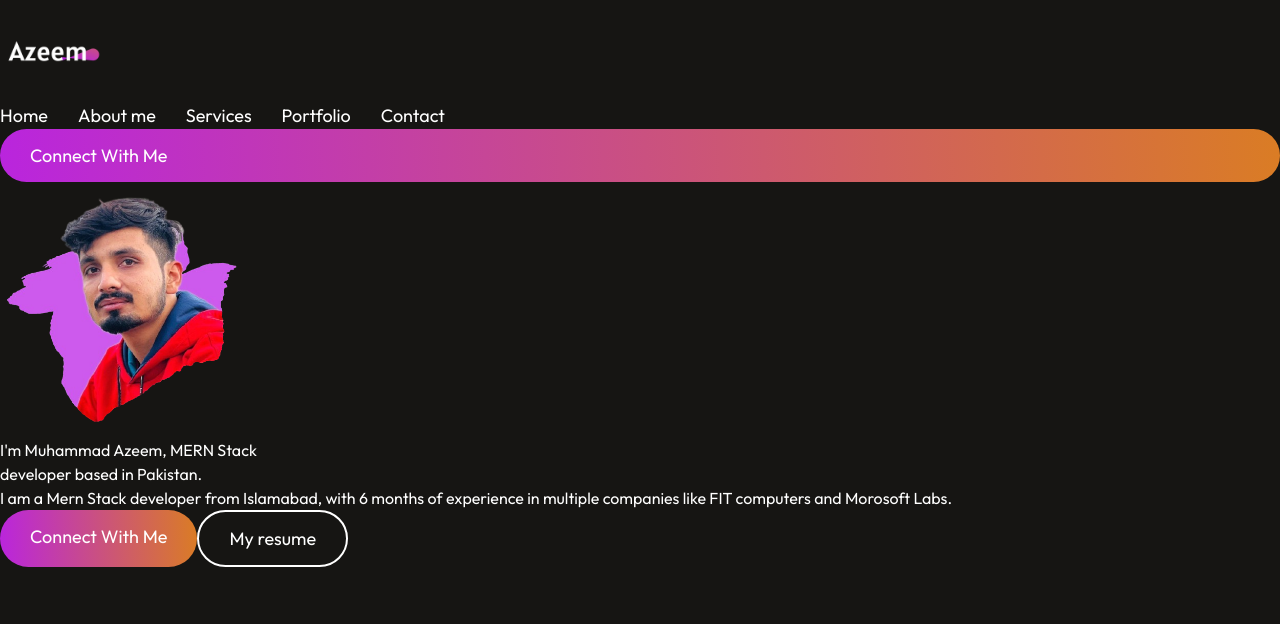
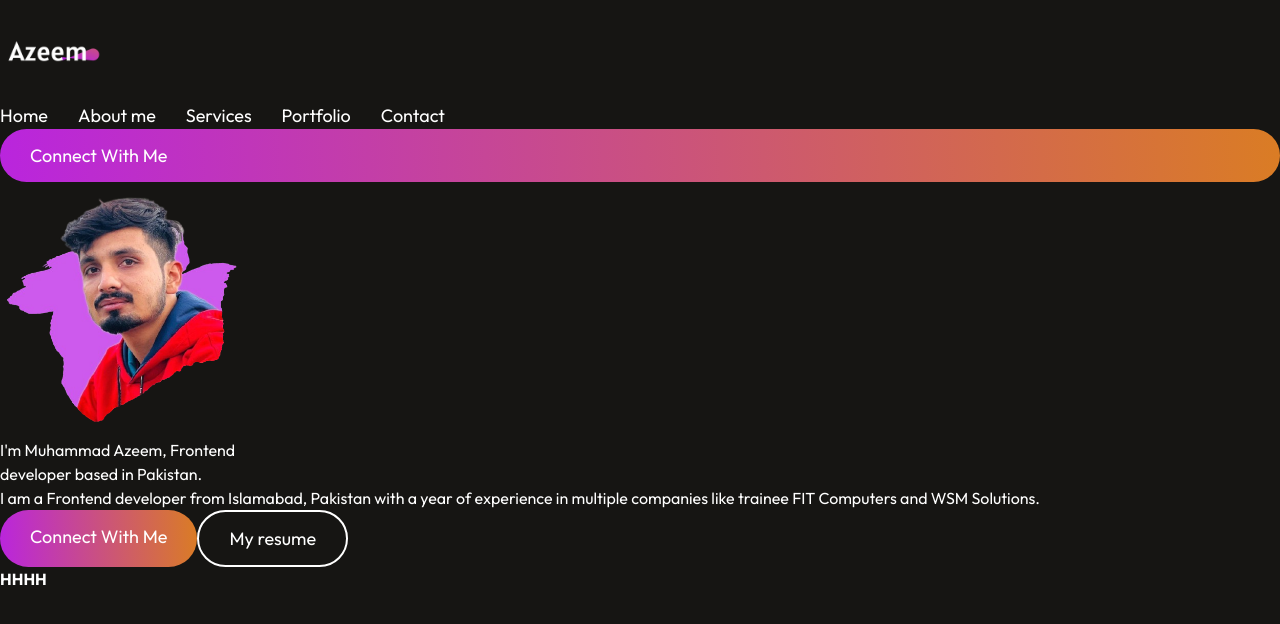
Before and after one commit to azeemdev74/azeem-Portfolio-react, a React (Vite) app: page / in a window 1280 px wide. Shown: the top 624 px of the page. Built offline with nearby package versions, Linux system fonts and the light colour scheme.

Commit message:
code update

```diff
--- a/src/components/Hero/Hero.jsx
+++ b/src/components/Hero/Hero.jsx
@@ -1,34 +1,95 @@
-import React from "react";
+import React, { useEffect, useState } from "react";
 import "../Hero/Hero.css";
 
 const Hero = () => {
+
+  const names = ["MERN Stack", "Full Stack", "Frontend"];
+
+    const [displayText, setDisplayText] = useState("");
+    const [nameIndex, setNameIndex] = useState(0);
+    const [isDeleting, setIsDeleting] = useState(false);
+
+    useEffect(() => {
+      const animateText = () => {
+        const currentName = names[nameIndex];
+
+        if (!isDeleting && displayText === currentName) {
+          setTimeout(() => setIsDeleting(true), 3000);
+        } else if (isDeleting && displayText === "") {
+          setIsDeleting(false);
+          setNameIndex((prevIndex) => (prevIndex + 1) % names.length);
+        } else {
+          const nextChar = isDeleting
+            ? currentName.substring(0, displayText.length - 1)
+            : currentName.substring(0, displayText.length + 1);
+
+          setDisplayText(nextChar);
+        }
+      };
+
+      const timeoutId = setTimeout(animateText, isDeleting ? 50 : 150);
+
+      return () => clearTimeout(timeoutId);
+    }, [displayText, nameIndex, isDeleting]);
+
+
+
   return (
-    <div className="flex flex-col items-center gap-9">
+   <div className="relative">
+     <div className="flex flex-col items-center gap-9">
       <img
+        className="mt-5"
         src="assets/profile.png"
         alt="Profile Image"
         style={{ height: "20%", width: "20%" }}
       />
-      <div>
-        <h1 className="text-6xl font-bold text-center   ">
+      <div className="flex flex-col items-center" >
+        <h1 className="text-6xl font-bold text-center w-[70%]  ">
           <span className="bg-gradient-to-r from-[#b923e1] to-[#da7c25] text-transparent bg-clip-text">
             I'm Muhammad Azeem,
           </span>{" "}
-          MERN Stack
+          {/* {displayText} */} Frontend
         </h1>
-        <h1 className="text-6xl font-bold text-center ">
+        <h1 className="text-6xl font-bold text-center py-8 w-[70%]  ">
           developer based in Pakistan.
         </h1>
-        <p>
-          I am a Mern Stack developer from Islamabad, with 6 months of
-          experience in multiple companies like FIT computers and Morosoft Labs.
+        <p className="text-2xl w-[60%] text-center leading-relaxed">
+          {/* As a dedicated MERN Stack Developer with a year of focused experience,
+          I excel in crafting seamless, high-performance web applications. My
+          expertise spans HTML, CSS, and advanced frameworks like Tailwind CSS,
+          Material UI, and Bootstrap, React Bootstrap, alongside JavaScript,
+          React JS, Node.js, Express.js, and Firebase. I am committed to
+          delivering clean, efficient code that marries design with
+          functionality, consistently bringing innovative ideas to life on the
+          web. Currently, i am working on FIT computers as trainee Mern stack
+          Developer. */}
+          I am a Frontend developer from Islamabad, Pakistan with a year of experience in multiple companies like trainee FIT Computers and WSM Solutions.
         </p>
       </div>
       <div className="btn gap-4">
-        <div className="connect-btn ">Connect With Me</div>
-        <div className="resume-btn ">My resume</div>
+        <div className="connect-btn hover:scale-105 duration-300 ">
+          Connect With Me
+        </div>
+        <div className="resume-btn hover:scale-105 duration-300 ">
+          My resume
+        </div>
       </div>
     </div>
+            <div className=" flex flex-col gap-y-5 absolute top-80 right-12 ">
+              <strong>
+                H
+              </strong>
+              <strong>
+                H
+              </strong>
+              <strong>
+                H
+              </strong>
+              <strong>
+                H
+              </strong>
+            </div>
+   </div>
   );
 };
 
```
